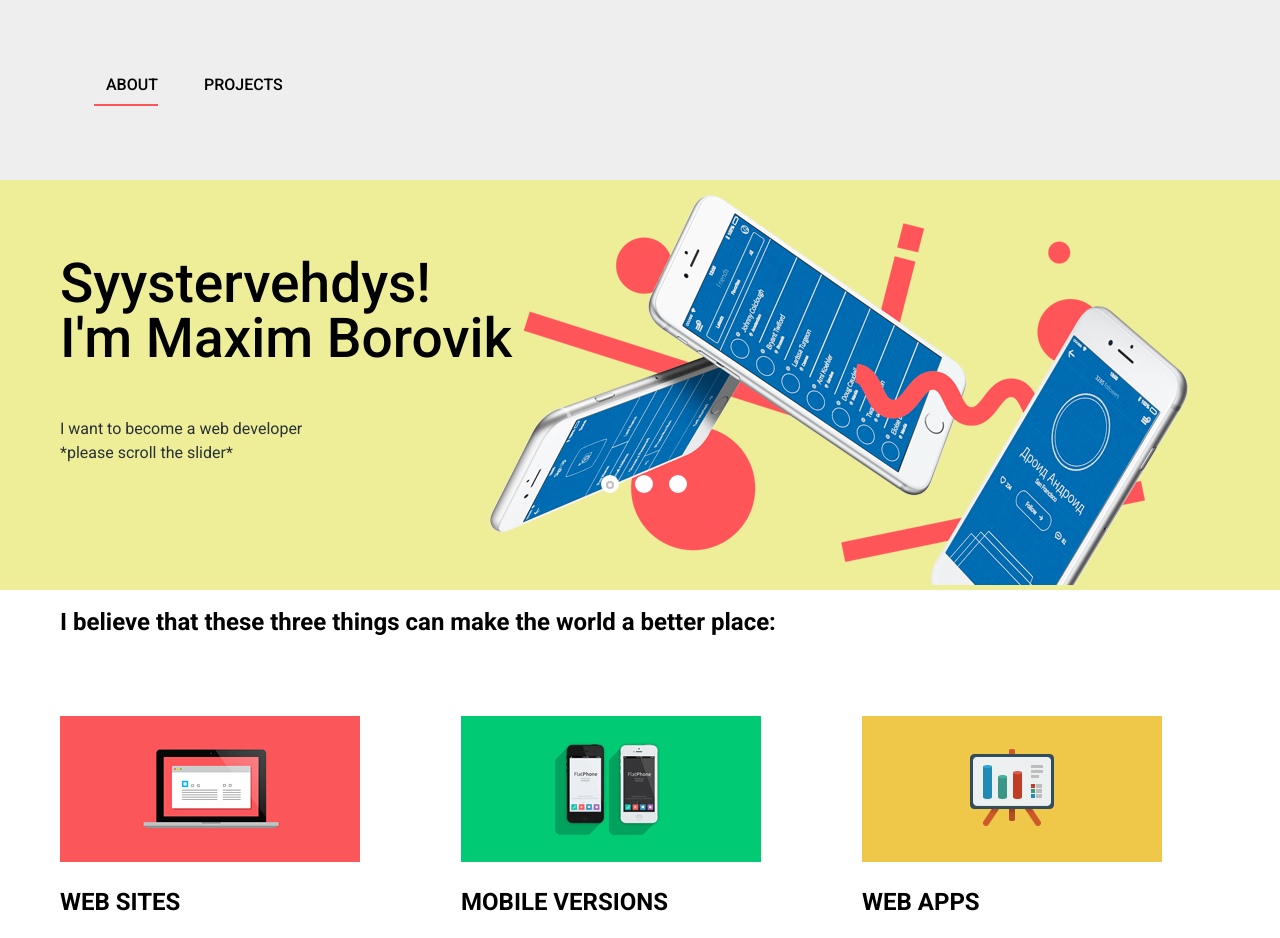
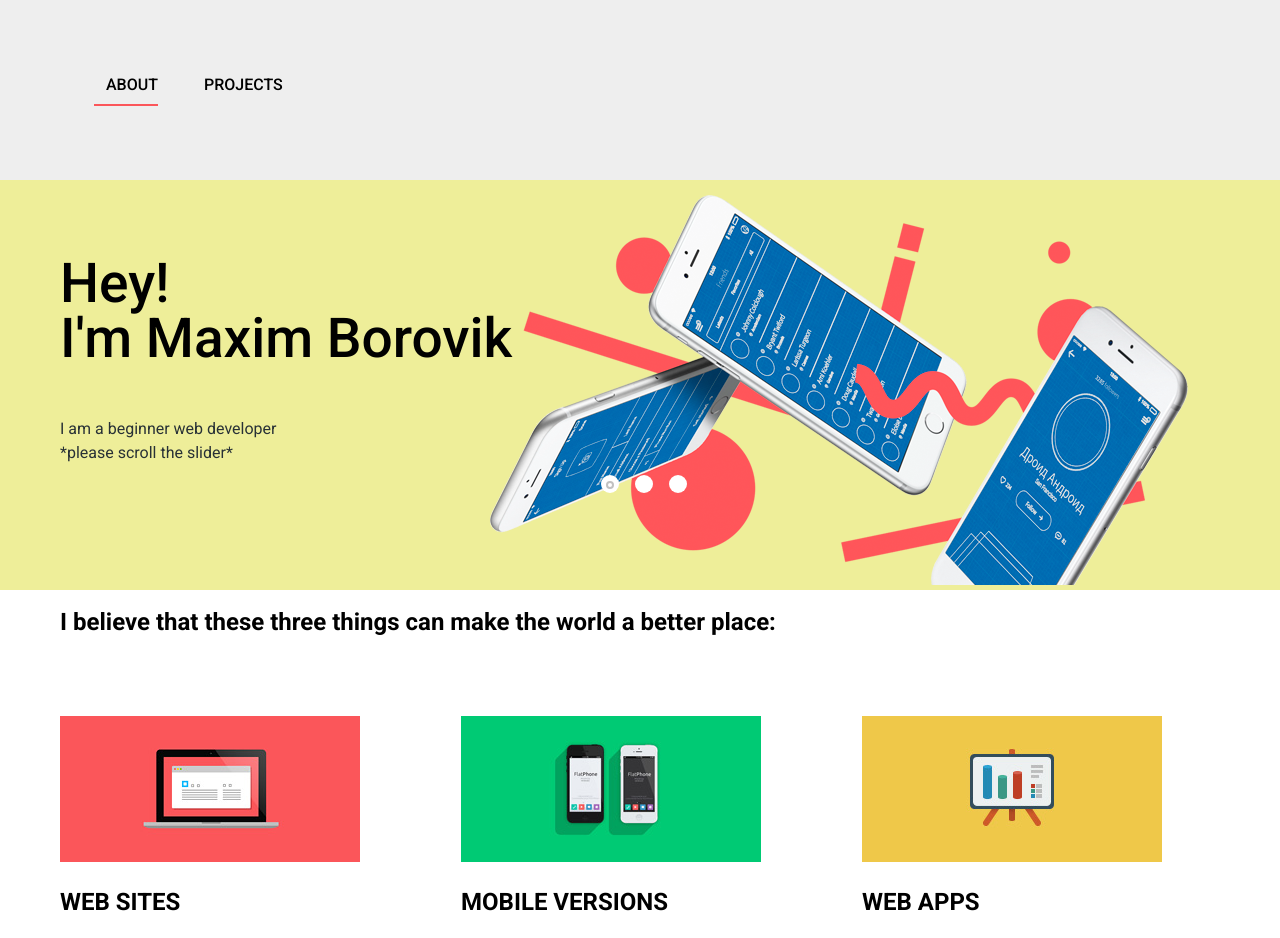
Before and after one commit to mouxez/my-profile, a plain HTML site: page index.html in a window 1280 px wide. Shown: the top 938 px of the page. Drawn offline with Linux system fonts and the light colour scheme.

Commit message:
intro changes

```diff
--- a/index.html
+++ b/index.html
@@ -32,9 +32,9 @@
       </div>
       <ul class="slider-list">
         <li class="slider-item">
-          <h3>Syystervehdys!<br>I'm Maxim Borovik</h3>
+          <h3>Hey!<br>I'm Maxim Borovik</h3>
           <p><br>
-            I want to become a web developer<br>*please scroll the slider*</p>
+            I am a beginner web developer<br>*please scroll the slider*</p>
         </li>
         <li class="slider-item">
           <h3>Welcome to my<br>personal page!</h3>
```
